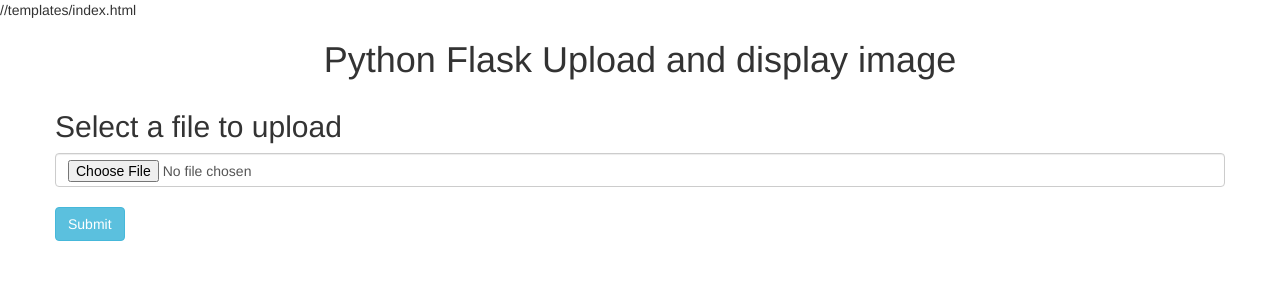
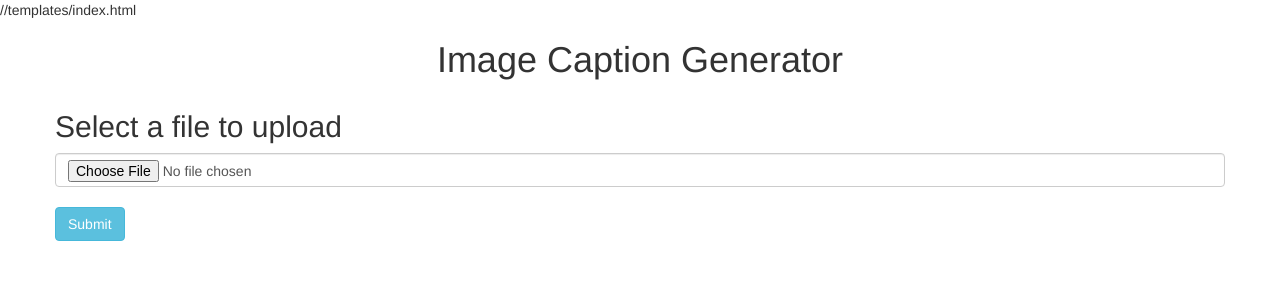
Before and after one commit to pradhandebasish2046/Image-Caption-Generator-with-CNN-LSTM, a Flask app: page / in a window 1280 px wide. Shown: the top 300 px of the page. Run offline with Flask 3, Linux system fonts and the light colour scheme; some libraries are stand-ins or nearby versions.

Commit message:
Update index.html

```diff
--- a/templates/index.html
+++ b/templates/index.html
@@ -1,12 +1,12 @@
 //templates/index.html
 <html>
 <head>
-<title>Python Flask Upload and display image</title>
+<title>Image Caption Generator</title>
 <link rel="stylesheet" href="https://maxcdn.bootstrapcdn.com/bootstrap/3.3.6/css/bootstrap.min.css" />
 <script src="https://ajax.googleapis.com/ajax/libs/jquery/3.1.0/jquery.min.js"></script>
 </head>
 <body>
-<p><h1 align="center">Python Flask Upload and display image</h1></p>
+<p><h1 align="center">Image Caption Generator</h1></p>
 <div class="container">
 <div class="row">
     <h2>Select a file to upload</h2>
```
